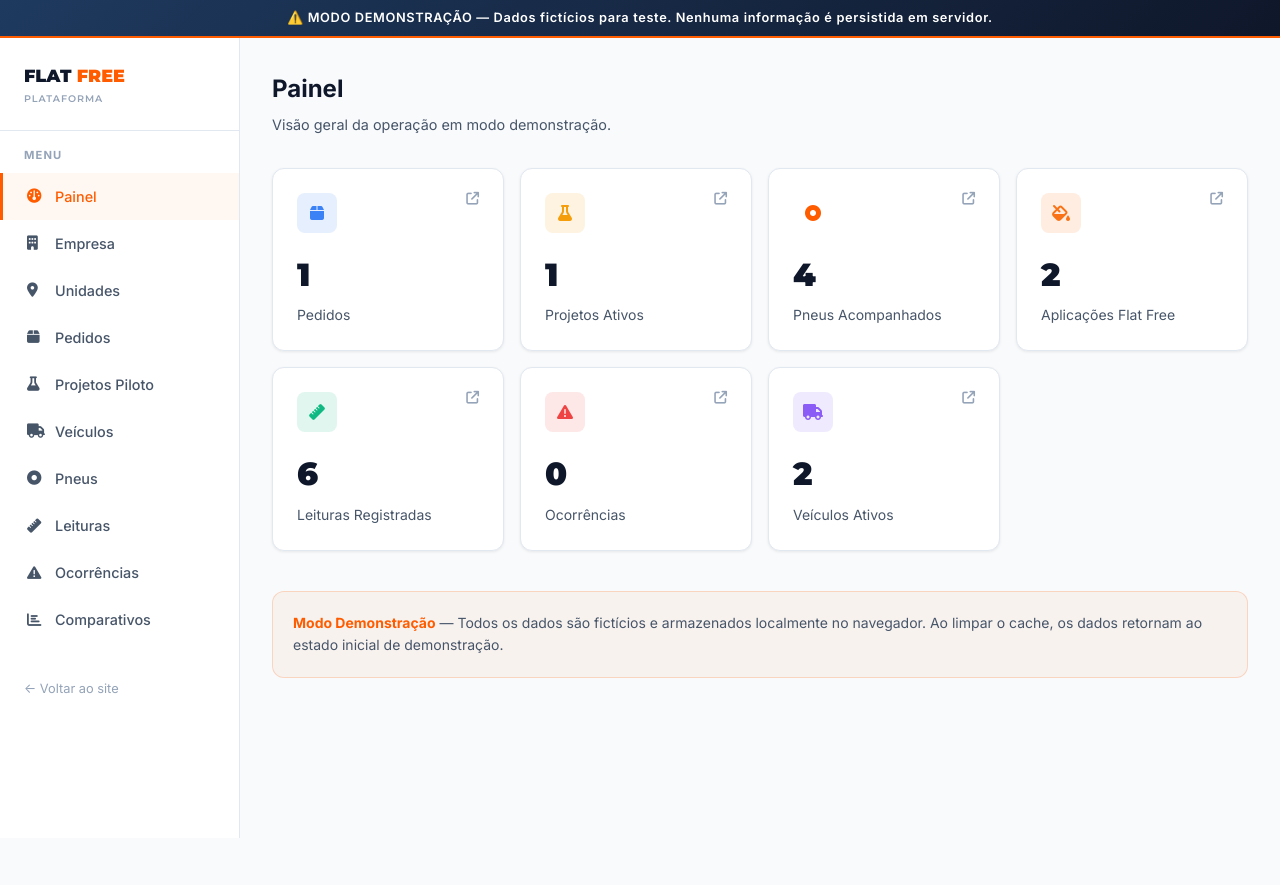
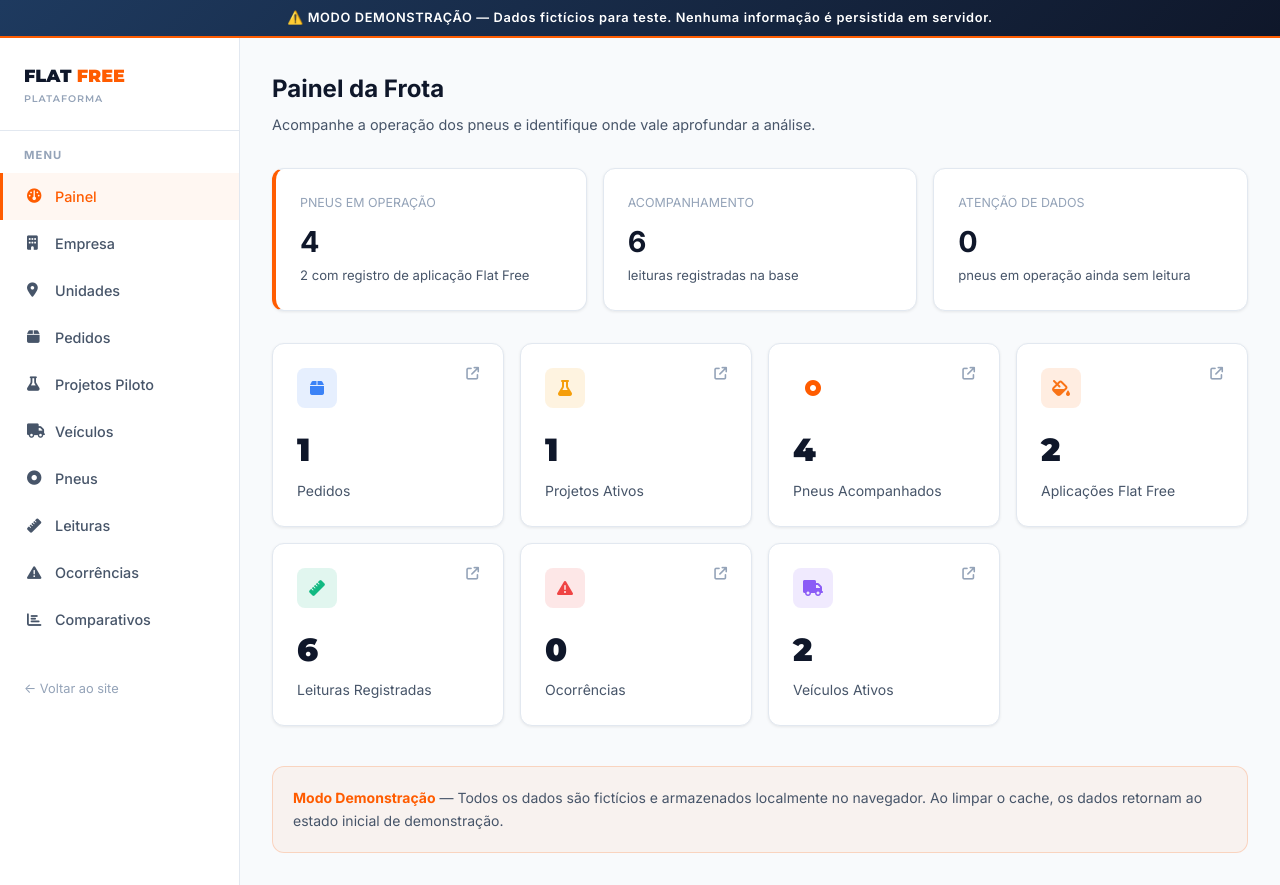
Before and after one commit to vicgouveia-cloud/flat-free-brasil, a Next.js app: page /app in a window 1280 px wide. Before the commit the page ends 838 px from the top, so only its background shows below. Built offline with nearby package versions, Linux system fonts and the light colour scheme.

Commit message:
feat(dashboard): surface fleet monitoring signals

```diff
--- a/app/app/page.tsx
+++ b/app/app/page.tsx
@@ -20,17 +20,28 @@ export default function DashboardPage() {
     readings: 0,
     occurrences: 0,
     vehicles: 0,
+    treatedTires: 0,
+    tiresWithoutReadings: 0,
   })
 
   useEffect(() => {
+    const tires = getTires()
+    const applications = getApplications()
+    const readings = getReadings()
+    const operatingTires = tires.filter(t => t.status === 'em_operacao')
+    const treatedTireIds = new Set(applications.map(a => a.tireId))
+    const tireIdsWithReadings = new Set(readings.map(r => r.tireId))
+
     setStats({
       orders: getOrders().length,
-      tires: getTires().filter(t => t.status === 'em_operacao').length,
+      tires: operatingTires.length,
       projects: getProjects().filter(p => p.status === 'ativo').length,
-      applications: getApplications().length,
-      readings: getReadings().length,
+      applications: applications.length,
+      readings: readings.length,
       occurrences: getOccurrences().length,
       vehicles: getVehicles().filter(v => v.status === 'ativo').length,
+      treatedTires: operatingTires.filter(t => treatedTireIds.has(t.id)).length,
+      tiresWithoutReadings: operatingTires.filter(t => !tireIdsWithReadings.has(t.id)).length,
     })
   }, [])
 
@@ -46,8 +57,26 @@ export default function DashboardPage() {
 
   return (
     <div>
-      <h1 style={{ fontSize: '1.5rem', fontWeight: 800, marginBottom: '0.25rem' }}>Painel</h1>
-      <p style={{ color: 'var(--text-secondary)', marginBottom: '2rem', fontSize: '0.9rem' }}>Visão geral da operação em modo demonstração.</p>
+      <h1 style={{ fontSize: '1.5rem', fontWeight: 800, marginBottom: '0.25rem' }}>Painel da Frota</h1>
+      <p style={{ color: 'var(--text-secondary)', marginBottom: '2rem', fontSize: '0.9rem' }}>Acompanhe a operação dos pneus e identifique onde vale aprofundar a análise.</p>
+
+      <div style={{ display: 'grid', gridTemplateColumns: 'repeat(auto-fit, minmax(220px, 1fr))', gap: '1rem', marginBottom: '2rem' }}>
+        <Link href="/app/pneus" className="card" style={{ textDecoration: 'none', borderLeft: '4px solid var(--color-safety-orange)' }}>
+          <div style={{ fontSize: '0.78rem', color: 'var(--text-muted)', marginBottom: '0.4rem' }}>PNEUS EM OPERAÇÃO</div>
+          <div style={{ fontSize: '1.8rem', fontWeight: 900 }}>{stats.tires}</div>
+          <div style={{ fontSize: '0.82rem', color: 'var(--text-secondary)' }}>{stats.treatedTires} com registro de aplicação Flat Free</div>
+        </Link>
+        <Link href="/app/leituras" className="card" style={{ textDecoration: 'none' }}>
+          <div style={{ fontSize: '0.78rem', color: 'var(--text-muted)', marginBottom: '0.4rem' }}>ACOMPANHAMENTO</div>
+          <div style={{ fontSize: '1.8rem', fontWeight: 900 }}>{stats.readings}</div>
+          <div style={{ fontSize: '0.82rem', color: 'var(--text-secondary)' }}>leituras registradas na base</div>
+        </Link>
+        <Link href="/app/leituras" className="card" style={{ textDecoration: 'none', borderLeft: stats.tiresWithoutReadings ? '4px solid #f59e0b' : undefined }}>
+          <div style={{ fontSize: '0.78rem', color: 'var(--text-muted)', marginBottom: '0.4rem' }}>ATENÇÃO DE DADOS</div>
+          <div style={{ fontSize: '1.8rem', fontWeight: 900 }}>{stats.tiresWithoutReadings}</div>
+          <div style={{ fontSize: '0.82rem', color: 'var(--text-secondary)' }}>pneus em operação ainda sem leitura</div>
+        </Link>
+      </div>
 
       <div style={{ display: 'grid', gridTemplateColumns: 'repeat(auto-fill, minmax(200px, 1fr))', gap: '1rem', marginBottom: '2.5rem' }}>
         {cards.map(card => (
```
